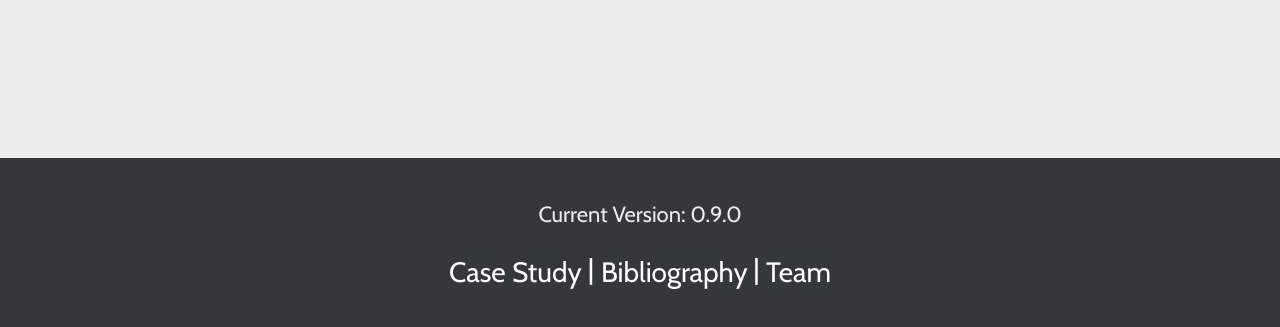
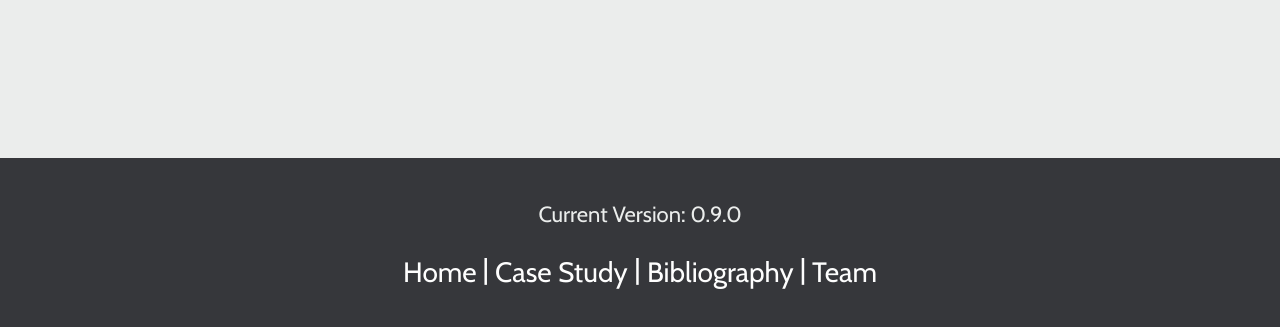
Before and after one commit to chronos-project/chronos-project.github.io, a plain HTML site: page team.html in a window 1280 px wide. Shown: the part 947-1274 px from the top of the page. Drawn offline with nearby package versions, Linux system fonts and the light colour scheme.

Commit message:
Add link to homepage
Co-Authored-By: Sasha Prodan <prodan.sasha@gmail.com>

```diff
--- a/team.html
+++ b/team.html
@@ -48,7 +48,7 @@
     </main>
     <footer>
       <p>Current Version: 0.9.0</p>
-      <p><a href="casestudy.html" class="hvr-float-shadow">Case Study</a> | <a href="bibliography.html" class="hvr-float-shadow">Bibliography</a> | <a href="team.html" class="hvr-float-shadow">Team</a></p>
+      <p><a href="index.html" class="hvr-float-shadow">Home</a> | <a href="casestudy.html" class="hvr-float-shadow">Case Study</a> | <a href="bibliography.html" class="hvr-float-shadow">Bibliography</a> | <a href="team.html" class="hvr-float-shadow">Team</a></p>
     </footer>
   </body>
 </html>
```
